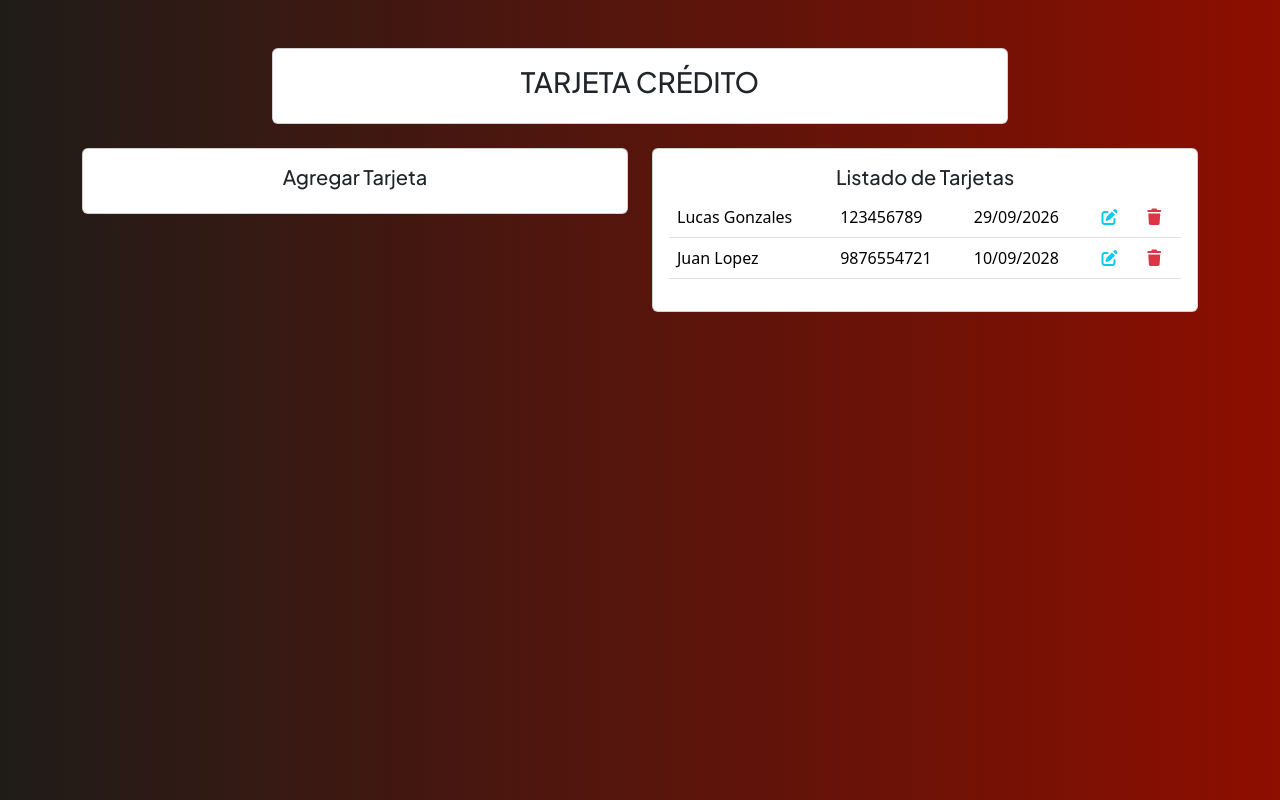
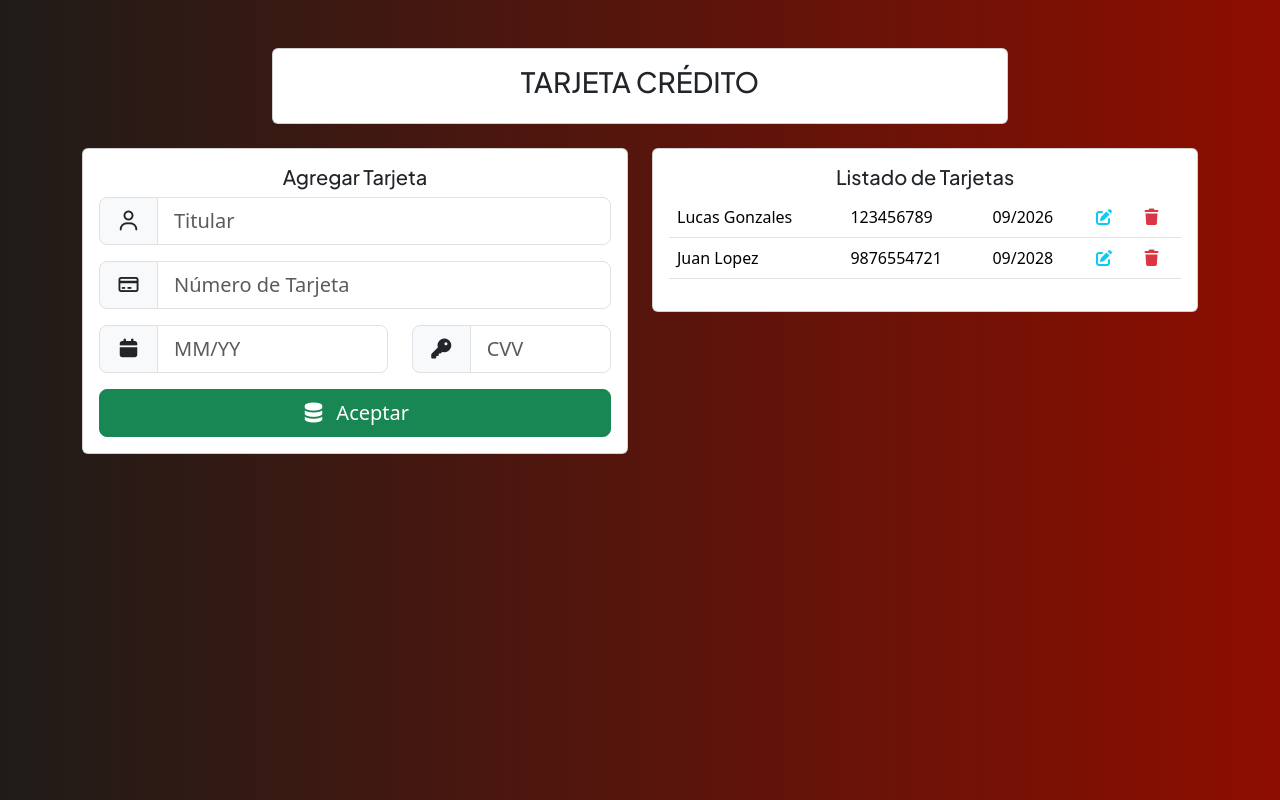
Before and after one commit to LuisCutzal/CRUD_Angular_Y_Net_Core, an Angular app in the folder Frontend/: page / in a window 1280 px wide. Built offline with nearby package versions, Linux system fonts and the light colour scheme.

Commit message:
Formulario de la tarjeta

```diff
--- a/Frontend/src/app/Components/tarjeta-credito/tarjeta-credito.html
+++ b/Frontend/src/app/Components/tarjeta-credito/tarjeta-credito.html
@@ -14,6 +14,44 @@
             <div class="card">
                 <div class="card-body">
                     <h5 class="titulo">Agregar Tarjeta</h5>
+
+                    <form>
+                        <div class="input-group input-group-lg mb-3">
+                            <span class="input-group-text">
+                                <i class="fa-slab-duo fa-regular fa-user"> </i>
+                            </span>
+                            <input type="text" class="form-control" placeholder="Titular">
+                        </div>
+                        <div class="input-group input-group-lg mb-3">
+                            <span class="input-group-text">
+                                <i class="fa-chisel fa-regular fa-credit-card"></i>
+                            </span>
+                            <input type="text" class="form-control" placeholder="Número de Tarjeta">
+                        </div>
+                        <div class="row">
+                            <div class="col-lg-7">
+                                <div class="input-group input-group-lg mb-3">
+                                    <span class="input-group-text">
+                                        <i class="fa-solid fa-calendar"></i>
+                                    </span>
+                                    <input type="text" class="form-control" placeholder="MM/YY">
+                                </div>
+                            </div>
+                            <div class="col-lg-5">
+                                <div class="input-group input-group-lg mb-3">
+                                    <span class="input-group-text">
+                                        <i class="fa-solid fa-key"></i>
+                                    </span>
+                                    <input type="password" class="form-control" placeholder="CVV">
+                                </div>
+                            </div>
+                        </div>
+                        <div class="d-grid gap-2">
+                            <button type="submit" class="btn btn-success btn-lg">
+                                <i class="fa-sharp fa-solid fa-database"></i>&nbsp; Aceptar
+                            </button>
+                        </div>
+                    </form>
                 </div>
             </div>
 
@@ -26,7 +64,7 @@
                     <table class="table">
                         <tbody>
                             <!-- aqui se utilizara la lista listarTarjetas que esta en tarjeta-credito.ts -->
-                            <tr *ngFor = "let tarjeta of listarTarjetas">
+                            <tr *ngFor="let tarjeta of listarTarjetas">
                                 <td>{{tarjeta.titulo}}</td>
                                 <td>{{tarjeta.numeroTarjeta}}</td>
                                 <td>{{tarjeta.fechaExpiracion}}</td>
--- a/Frontend/src/app/Components/tarjeta-credito/tarjeta-credito.ts
+++ b/Frontend/src/app/Components/tarjeta-credito/tarjeta-credito.ts
@@ -8,7 +8,7 @@
 })
 export class TarjetaCredito {
   listarTarjetas: any[] = [ //esta es una lista de las tarjetas utilizada en tarjeta-credito.html
-    {titulo:"Lucas Gonzales", numeroTarjeta:"123456789", fechaExpiracion: "29/09/2026", CVV: "123"},
-    {titulo:"Juan Lopez", numeroTarjeta:"9876554721", fechaExpiracion: "10/09/2028", CVV: "555"}
+    {titulo:"Lucas Gonzales", numeroTarjeta:"123456789", fechaExpiracion: "09/2026", CVV: "123"},
+    {titulo:"Juan Lopez", numeroTarjeta:"9876554721", fechaExpiracion: "09/2028", CVV: "555"}
   ];
 }
```
